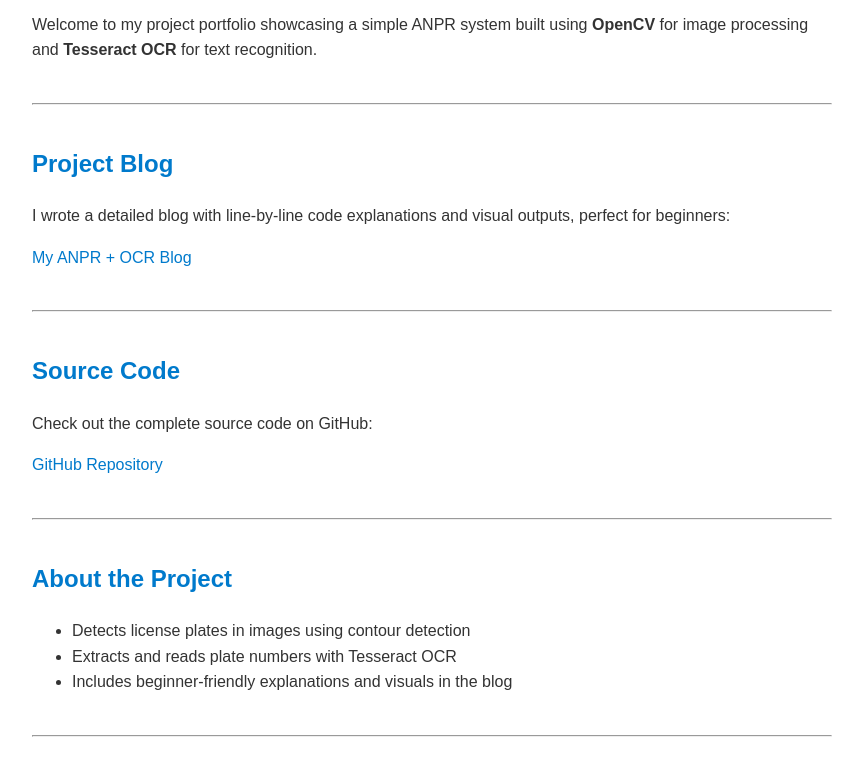
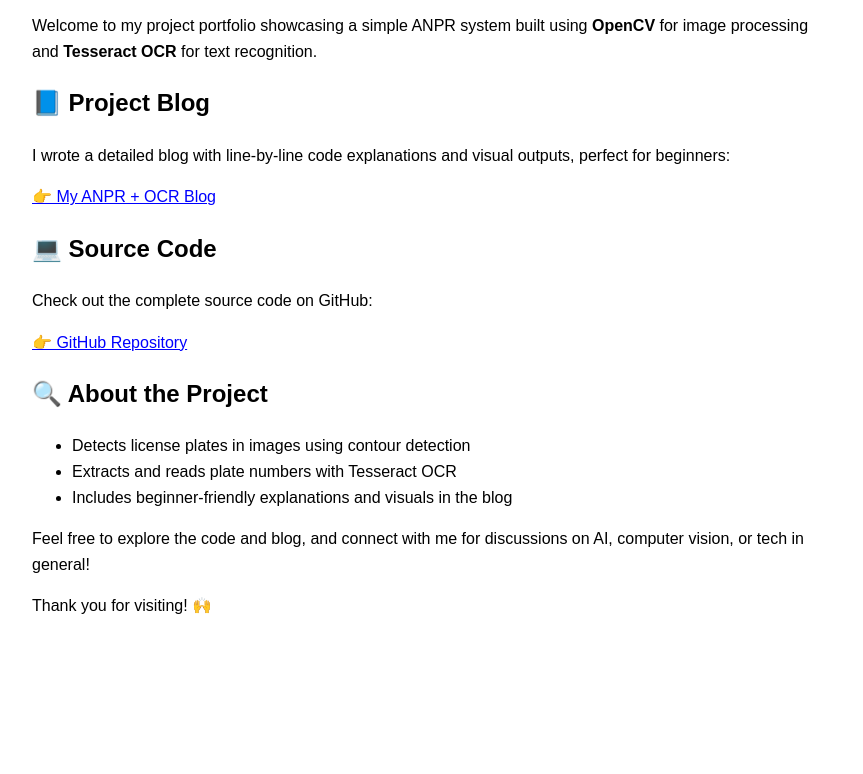
Before and after one commit to paimagham/Automatic-Number-Plate-Recognition-OCR, a plain HTML site: page index.html in a window 1280 px wide. Shown: the part 152-926 px from the top of the page, without its empty margins (208-1071 px from the left). After the commit the page ends 807 px from the top, so only its background shows below. Drawn offline with Linux system fonts and the light colour scheme.

Commit message:
Update index.html

```diff
--- a/index.html
+++ b/index.html
@@ -1,46 +1,31 @@
 <!DOCTYPE html>
 <html lang="en">
 <head>
-  <meta charset="UTF-8" />
-  <meta name="viewport" content="width=device-width, initial-scale=1" />
-  <title>ANPR + OCR Project</title>
-  <style>
-    body { font-family: Arial, sans-serif; max-width: 800px; margin: 40px auto; padding: 0 20px; line-height: 1.6; color: #333; }
-    h1, h2 { color: #007acc; }
-    a { color: #007acc; text-decoration: none; }
-    a:hover { text-decoration: underline; }
-    hr { margin: 40px 0; }
-  </style>
+    <meta charset="UTF-8">
+    <title>ANPR + OCR Project by Saibhavitha</title>
 </head>
-<body>
+<body style="font-family: Arial, sans-serif; line-height: 1.6; max-width: 800px; margin: auto; padding: 20px;">
     <h1>Automatic Number Plate Recognition (ANPR) + OCR Project</h1>
+
     <p>Welcome to my project portfolio showcasing a simple ANPR system built using <strong>OpenCV</strong> for image processing and <strong>Tesseract OCR</strong> for text recognition.</p>
 
-  <hr />
+    <h2>📘 Project Blog</h2>
+    <p>I wrote a detailed blog with line-by-line code explanations and visual outputs, perfect for beginners:</p>
+    <p><a href="https://ocxe1t.webwave.dev" target="_blank" style="color: blue;">👉 My ANPR + OCR Blog</a></p>
 
-  <h2>Project Blog</h2>
-  <p>I wrote a detailed blog with line-by-line code explanations and visual outputs, perfect for beginners:</p>
-  <p><a href="https://ocxe1t.webwave.dev" target="_blank" rel="noopener noreferrer">My ANPR + OCR Blog</a></p>
+    <h2>💻 Source Code</h2>
+    <p>Check out the complete source code on GitHub:</p>
+    <p><a href="https://github.com/paimagham/Automatic-Number-Plate-Recognition-OCR" target="_blank" style="color: blue;">👉 GitHub Repository</a></p>
 
-  <hr />
-
-  <h2>Source Code</h2>
-  <p>Check out the complete source code on GitHub:</p>
-  <p><a href="https://github.com/paimagham/Automatic-Number-Plate-Recognition-OCR" target="_blank" rel="noopener noreferrer">GitHub Repository</a></p>
-
-  <hr />
-
-  <h2>About the Project</h2>
+    <h2>🔍 About the Project</h2>
     <ul>
         <li>Detects license plates in images using contour detection</li>
         <li>Extracts and reads plate numbers with Tesseract OCR</li>
         <li>Includes beginner-friendly explanations and visuals in the blog</li>
     </ul>
 
-  <hr />
-
     <p>Feel free to explore the code and blog, and connect with me for discussions on AI, computer vision, or tech in general!</p>
 
-  <p><em>Thank you for visiting!</em></p>
+    <p>Thank you for visiting! 🙌</p>
 </body>
 </html>
```
Lines whose indentation alone changed are shown as unchanged.
